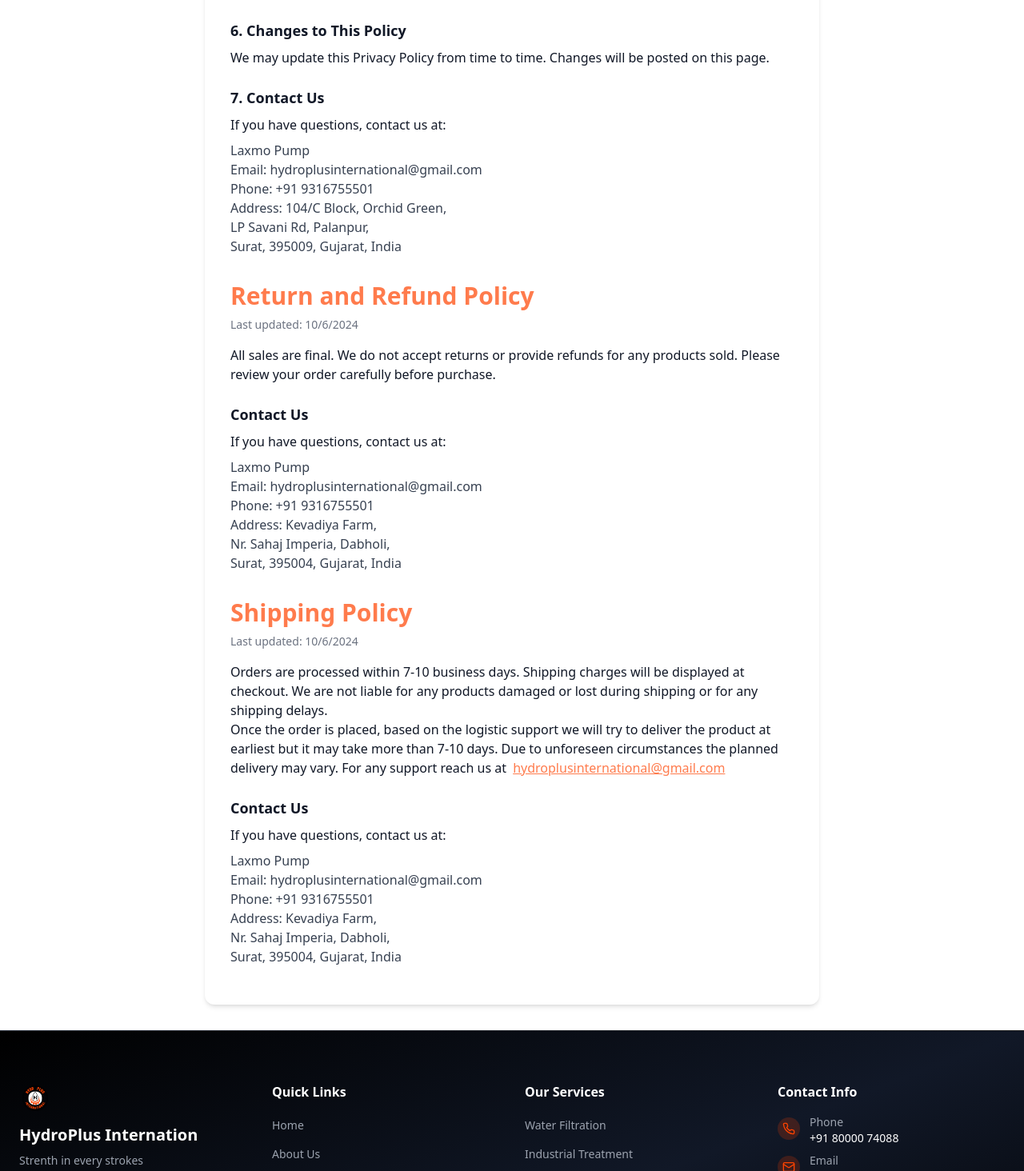
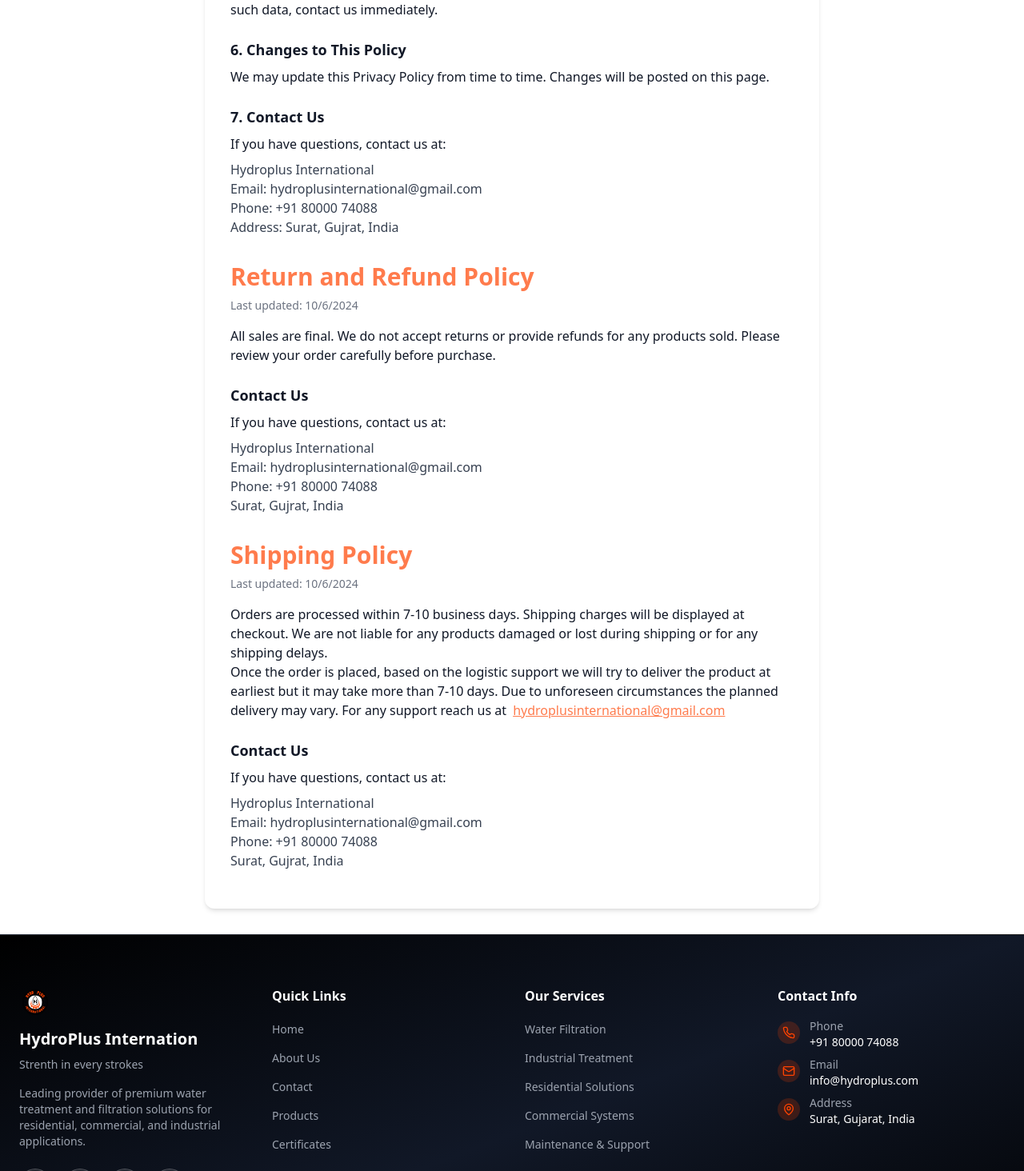
Before and after one commit to ymparmar5/hydroplus, a React (Vite) app: page /privacy in a window 1280 px wide. Shown: the part 856-2320 px from the top of the page at 80% size. Built offline with nearby package versions, Linux system fonts and the light colour scheme; no server answers; the database is empty; what cloudinary-core would draw is missing.

Commit message:
fix address

```diff
--- a/src/Components/HomeProductCard.jsx
+++ b/src/Components/HomeProductCard.jsx
@@ -31,7 +31,7 @@
                                     <div className="home-product-card-content" onClick={() => navigate(`/productinfo/${id}`)}>
                                         <img src={imgurl1} alt="product" className="home-product-image" />
                                         <div className="home-product-details">
-                                            {/* <h2 className="home-product-brand">Laxmo pumps</h2> */}
+                                            {/* <h2 className="home-product-brand">Hydroplus Internationals</h2> */}
                                             <h1 className="home-product-title">{title.substring(0, 25)}</h1>
                                             <div className="home-product-button-container">
                                                 {/* Add any buttons or additional details here if needed */}
--- a/src/Pages/About.jsx
+++ b/src/Pages/About.jsx
@@ -254,7 +254,7 @@
         </div>
 
         {/* Company Video (static) */}
-        <div className="max-w-4xl mx-auto mb-20">
+        {/* <div className="max-w-4xl mx-auto mb-20">
           <div className="glass-effect rounded-2xl p-8">
             <h3 className="text-2xl font-bold text-center mb-6 gradient-text">Experience Hydroplus</h3>
             <div className="relative rounded-lg overflow-hidden shadow-lg aspect-video">
@@ -271,7 +271,7 @@
               />
             </div>
           </div>
-        </div>
+        </div> */}
 
         {/* Founder's Message (static) */}
         <div className="max-w-4xl mx-auto mb-20">
--- a/src/Pages/PrivacyPolicy.jsx
+++ b/src/Pages/PrivacyPolicy.jsx
@@ -6,7 +6,7 @@
       <h1 className="text-2xl md:text-3xl font-bold text-primary-700 mb-2">Privacy Policy</h1>
       <p className="text-sm text-gray-500 mb-4">Last updated: 10/6/2024</p>
       <p className="mb-4">
-        Welcome to Laxmo Pump. This Privacy Policy explains how we collect, use,
+        Welcome to Hydroplus International. This Privacy Policy explains how we collect, use,
         disclose, and safeguard your information when you visit our website
         <a href="http://www.hydroplusinternational.com" className="text-primary-700 underline ml-1">www.hydroplusinternational.com</a>. If you do not
         agree with the terms, please do not access the site.
@@ -44,12 +44,10 @@
       <h2 className="text-lg font-semibold mt-6 mb-2">7. Contact Us</h2>
       <p className="mb-2">If you have questions, contact us at:</p>
       <address className="not-italic text-gray-700 mb-4">
-        Laxmo Pump<br />
+        Hydroplus International<br />
         Email: hydroplusinternational@gmail.com<br />
-        Phone: +91 9316755501<br />
-        Address: 104/C Block, Orchid Green,<br />
-        LP Savani Rd, Palanpur,<br />
-        Surat, 395009, Gujarat, India
+        Phone: +91 80000 74088<br />
+        Address: Surat, Gujrat, India
       </address>
       <h1 className="text-2xl md:text-3xl font-bold text-primary-700 mt-8 mb-2">Return and Refund Policy</h1>
       <p className="text-sm text-gray-500 mb-4">Last updated: 10/6/2024</p>
@@ -60,12 +58,10 @@
       <h2 className="text-lg font-semibold mt-6 mb-2">Contact Us</h2>
       <p className="mb-2">If you have questions, contact us at:</p>
       <address className="not-italic text-gray-700 mb-4">
-        Laxmo Pump<br />
+        Hydroplus International<br />
         Email: hydroplusinternational@gmail.com<br />
-        Phone: +91 9316755501<br />
-        Address: Kevadiya Farm,<br />
-        Nr. Sahaj Imperia, Dabholi,<br />
-        Surat, 395004, Gujarat, India
+        Phone: +91 80000 74088<br />
+        Surat, Gujrat, India
       </address>
       <h1 className="text-2xl md:text-3xl font-bold text-primary-700 mt-8 mb-2">Shipping Policy</h1>
       <p className="text-sm text-gray-500 mb-4">Last updated: 10/6/2024</p>
@@ -79,12 +75,10 @@
       <h2 className="text-lg font-semibold mt-6 mb-2">Contact Us</h2>
       <p className="mb-2">If you have questions, contact us at:</p>
       <address className="not-italic text-gray-700 mb-4">
-        Laxmo Pump<br />
+        Hydroplus International<br />
         Email: hydroplusinternational@gmail.com<br />
-        Phone: +91 9316755501<br />
-        Address: Kevadiya Farm,<br />
-        Nr. Sahaj Imperia, Dabholi,<br />
-        Surat, 395004, Gujarat, India
+        Phone: +91 80000 74088<br />
+        Surat, Gujrat, India
       </address>
     </div>
   );
--- a/src/Pages/TermsAndConditions.jsx
+++ b/src/Pages/TermsAndConditions.jsx
@@ -6,7 +6,7 @@
       <p className="text-sm text-gray-500 mb-4">Last updated: 10/6/2024</p>
       <p className="mb-4">
         By accessing this website, you accept these terms and conditions. If you
-        do not agree, do not use Laxmo Pump's website.
+        do not agree, do not use Hydroplus International's website.
       </p>
       <h2 className="text-lg font-semibold mt-6 mb-2">1. Intellectual Property Rights</h2>
       <p className="mb-4">
@@ -59,7 +59,7 @@
       </p>
       <h2 className="text-lg font-semibold mt-6 mb-2">10. Entire Agreement</h2>
       <p className="mb-4">
-        These terms constitute the entire agreement between you and Laxmo Pump.
+        These terms constitute the entire agreement between you and Hydroplus International.
       </p>
       <h2 className="text-lg font-semibold mt-6 mb-2">11. Governing Law & Jurisdiction</h2>
       <p className="mb-4">
@@ -70,12 +70,10 @@
       <h2 className="text-lg font-semibold mt-6 mb-2">Contact Us</h2>
       <p className="mb-2">If you have questions, contact us at:</p>
       <address className="not-italic text-gray-700 mb-4">
-        Laxmo Pump<br />
+        Hydroplus International<br />
         Email: www.hydroplusinternational@gmail.com<br />
-        Phone: +91 9316755501<br />
-        Address: 104/C Block, Orchid Green,<br />
-        LP Savani Rd, Palanpur,<br />
-        Surat, 395009, Gujarat, India
+        Phone: +91 80000 74088<br />
+        Address: Surat, Gujrat, India
       </address>
     </div>
   );
```
Also changed, not shown: 1 other file (tests, documents, lock files or other folders).
